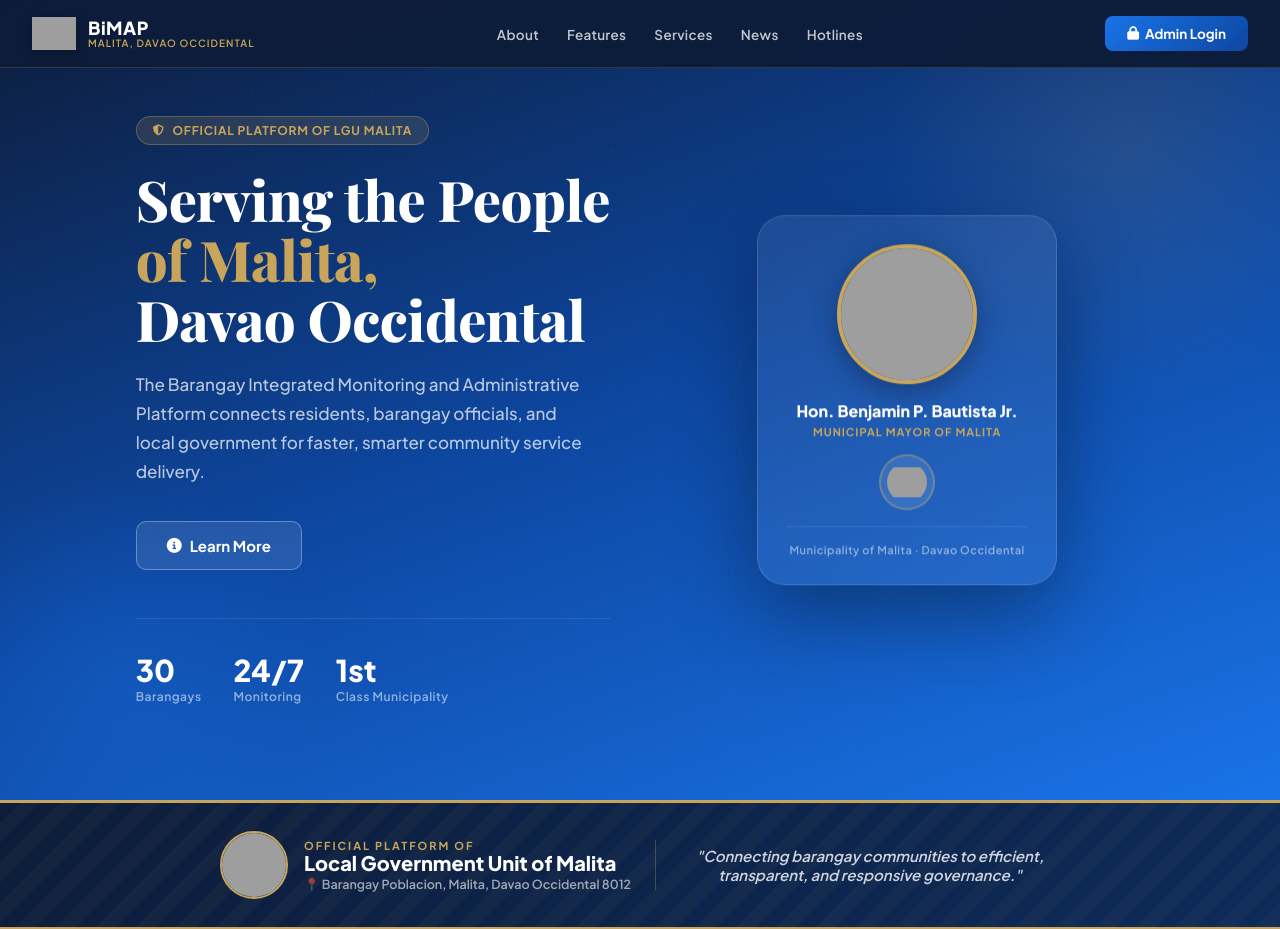
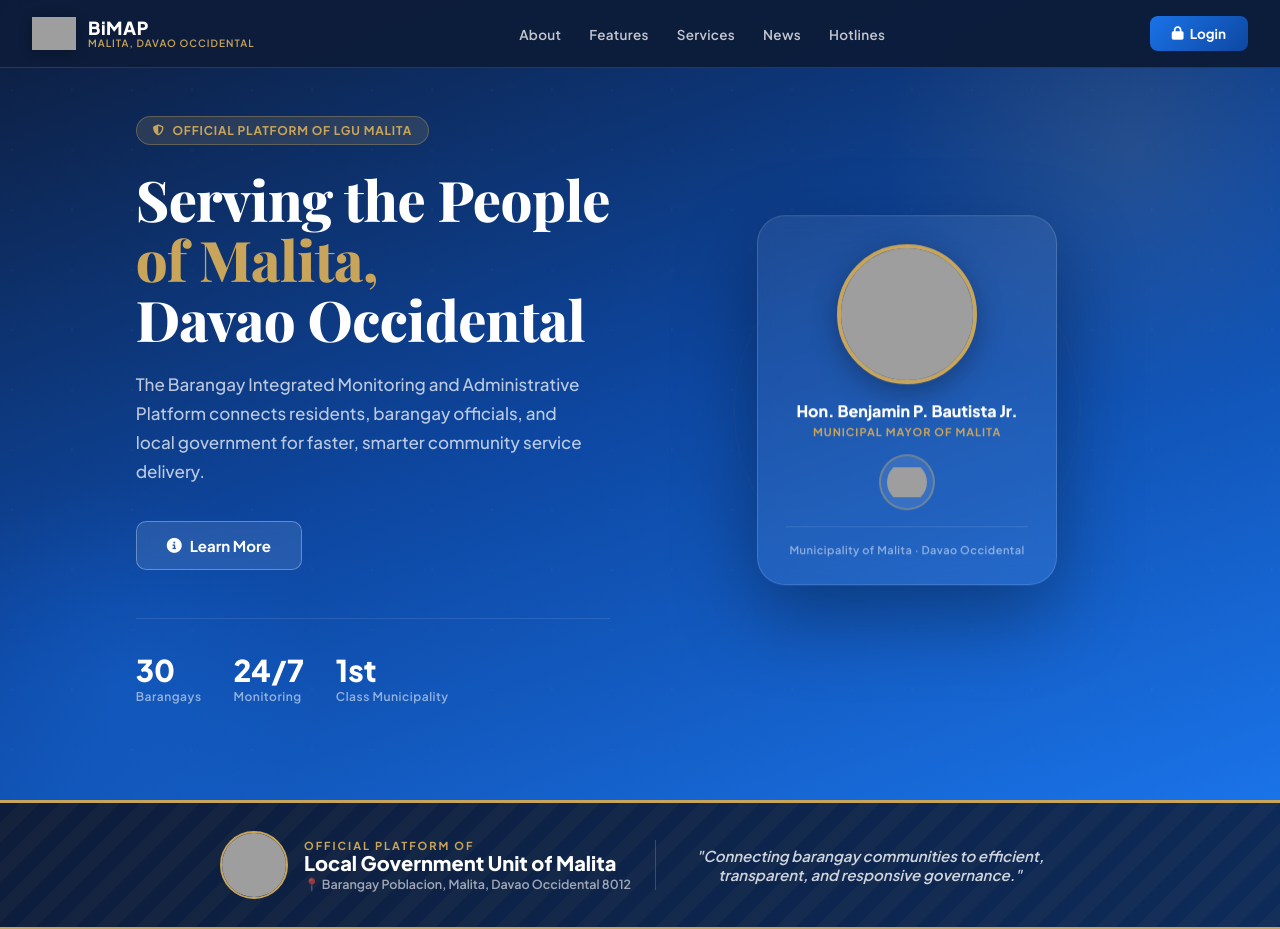
Before and after one commit to fukiemon/bimap-backend, a PHP site: page /index.php in a window 1280 px wide. Shown: the top 929 px of the page. Run offline with PHP 8.4, Linux system fonts and the light colour scheme; grey boxes are pictures that could not be loaded.

Commit message:
Update landing.php

```diff
--- a/landing.php
+++ b/landing.php
@@ -634,7 +634,7 @@ footer {
 
   <div class="nav-actions">
     <a href="index.php?login=1" class="btn-nav-login solid">
-      <i class="fa-solid fa-lock"></i> Admin Login
+      <i class="fa-solid fa-lock"></i> Login
     </a>
   </div>
 
```
